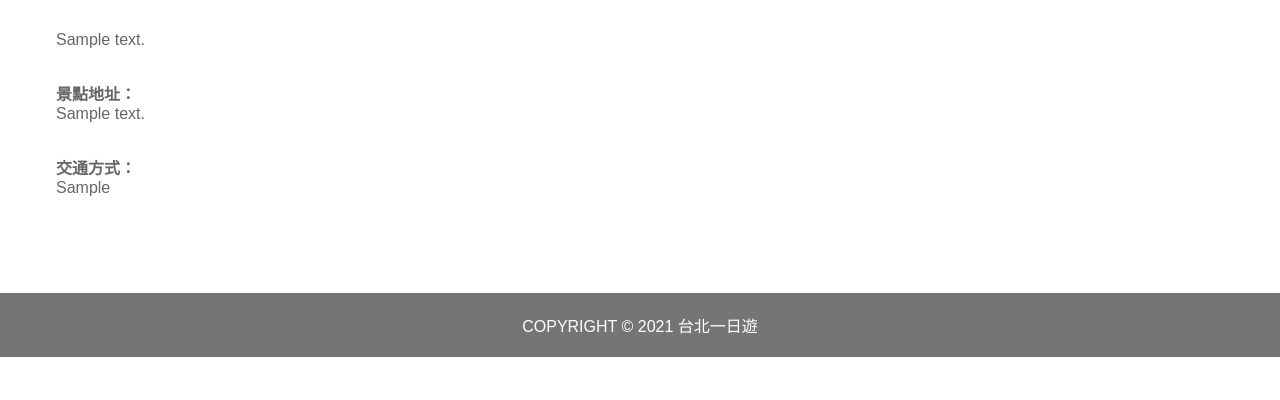
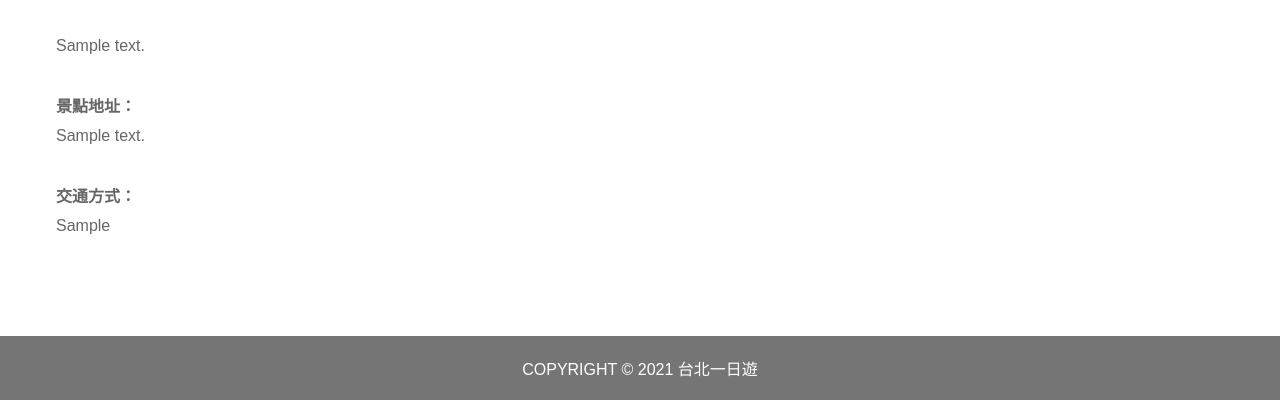
Before and after one commit to xboxertony/taipei-day-trip-website, a Flask app: page /attraction/1 in a window 1280 px wide. Shown: the part 447-847 px from the top of the page. Before the commit the page ends 804 px from the top, so only its background shows below. Run offline with Flask 2, Linux system fonts and the light colour scheme; tables that the repository leaves empty hold one stand-in row (values such as "Sample post").

Commit message:
bottom line high

```diff
--- a/api/static/CSS/attraction.css
+++ b/api/static/CSS/attraction.css
@@ -439,7 +439,6 @@ main .content .top .right-box .booking .time *,
 main .content .top .right-box .booking .price * {
   margin-right: 0.5rem;
   accent-color: #448899;
-  line-height: 25px;
 }
 
 main .content .top .right-box .booking button {
@@ -461,6 +460,7 @@ main .content .bottom {
 main .content .bottom .description,
 main .content .bottom .address-info,
 main .content .bottom .transport-info {
+  line-height: 29px;
   padding: 1rem;
 }
 
--- a/api/static/CSS/attraction.scss
+++ b/api/static/CSS/attraction.scss
@@ -97,7 +97,6 @@ main {
             & * {
               margin-right: 0.5rem;
               accent-color: #448899;
-              line-height: 25px;
             }
           }
 
@@ -121,6 +120,7 @@ main {
       .description,
       .address-info,
       .transport-info {
+        line-height: 29px;
         padding: 1rem;
       }
     }
```
Also changed, not shown: 1 other file.
